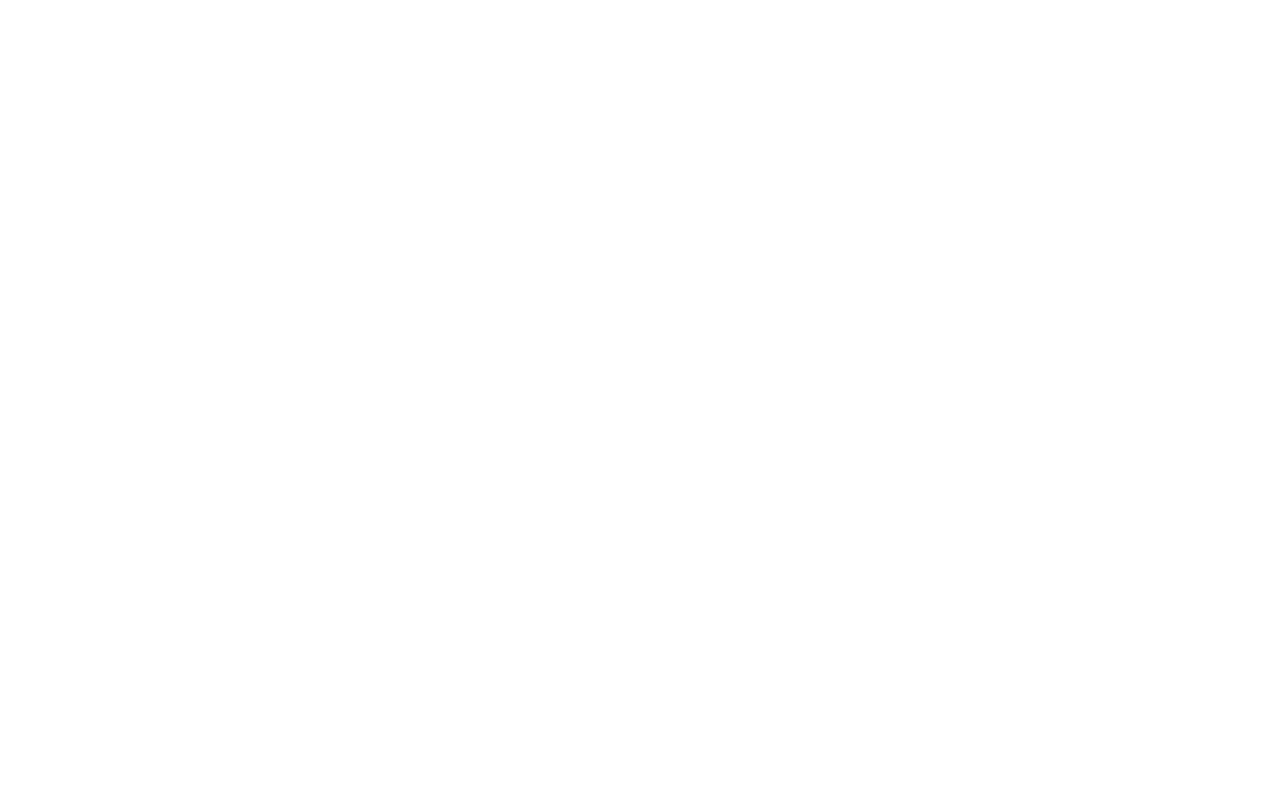
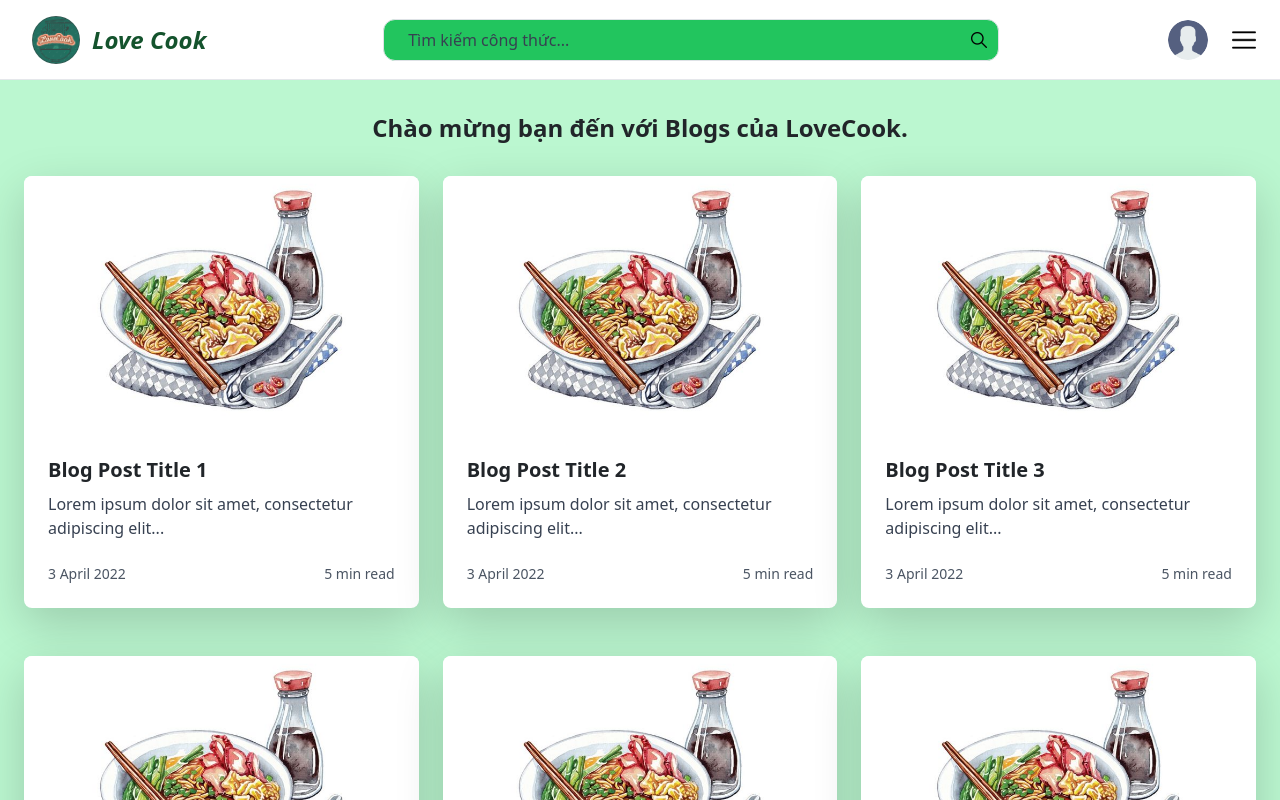
Before and after one commit to phong5824/IntroSE, a React (Vite) app in the folder client/: page /blog in a window 1280 px wide. Before the commit this address had no page. Built offline with nearby package versions, Linux system fonts and the light colour scheme.

Commit message:
Update Profile, Blog, Home, Footer, Recommended

```diff
--- a/client/src/App.jsx
+++ b/client/src/App.jsx
@@ -2,6 +2,7 @@ import "./App.css";
 import "bootstrap/dist/css/bootstrap.min.css";
 import { BrowserRouter, Routes, Route } from "react-router-dom";
 import About_us from "./views/About-us";
+import Blog from "./views/Blog";
 import Login from "./views/Login";
 import Home from "./views/Home";
 import Register from "./views/Register";
@@ -21,6 +22,7 @@ function App() {
           <Route path="/login" element={<Login />} />
           <Route path="/register" element={<Register />} />
           <Route path="/about-us" element={<About_us />} />
+          <Route path="/blog" element={<Blog />} />
           <Route path="/resetPassword" element={<ResetPassword />} />
         </Routes>
       </BrowserRouter>
--- /dev/null
+++ b/client/src/components/modules/BlogPostCard.jsx
@@ -0,0 +1,30 @@
+import PropTypes from 'prop-types'; // Import PropTypes
+
+const BlogPostCard = ({ post }) => {
+    return (
+        <div className="mb-6 bg-white rounded-lg overflow-hidden shadow-lg">
+            <img src={post.imageUrl} alt={post.title} className="w-full h-64 object-cover" />
+            <div className="p-6">
+                <h3 className="text-xl font-semibold mb-2">{post.title}</h3>
+                <p className="text-gray-700 mb-4">{post.excerpt}</p>
+                <div className="flex items-center justify-between text-gray-600 text-sm">
+                    <span>{post.date}</span>
+                    <span>{`${post.readTime} min read`}</span>
+                </div>
+            </div>
+        </div>
+    );
+};
+
+BlogPostCard.propTypes = {
+    post: PropTypes.shape({
+        id: PropTypes.number.isRequired,
+        title: PropTypes.string.isRequired,
+        excerpt: PropTypes.string.isRequired,
+        imageUrl: PropTypes.string.isRequired,
+        date: PropTypes.string.isRequired,
+        readTime: PropTypes.string.isRequired
+    }).isRequired
+};
+
+export default BlogPostCard;
--- a/client/src/components/modules/Menu.jsx
+++ b/client/src/components/modules/Menu.jsx
@@ -25,7 +25,7 @@ const Menu = () => {
                 <div className="page-menu absolute right-0 mt-2 w-40 bg-white border border-gray-300 rounded shadow-lg z-10 transition duration-300">
                     <button onClick={() => navigate('/about-us')} className="block w-full px-4 py-2 text-left hover:bg-gray-100">About Us</button>
                     <button onClick={() => navigate('/tips-and-tricks')} className="block w-full px-4 py-2 text-left hover:bg-gray-100">Tips and Tricks</button>
-                    {/* Thêm các mục khác nếu bạn muốn */}
+                    <button onClick={() => navigate('/blog')} className="block w-full px-4 py-2 text-left hover:bg-gray-100">Blog</button>
                 </div>
             )}
         </div>
--- /dev/null
+++ b/client/src/views/Blog.jsx
@@ -0,0 +1,36 @@
+
+import Navbar from "../components/modules/Navbar";
+import Footer from "../components/modules/Footer";
+import slide_2 from '../assets/slide_2.png';
+import BlogPostCard from '../components/modules/BlogPostCard';
+
+
+const blogPosts = Array.from({ length: 10 }, (_, index) => ({
+    id: index + 1,
+    title: `Blog Post Title ${index + 1}`,
+    excerpt: 'Lorem ipsum dolor sit amet, consectetur adipiscing elit...',
+    imageUrl: slide_2,
+    date: '3 April 2022',
+    readTime: '5'
+}));
+
+const Blog = () => {
+    return (
+        <>
+            <Navbar />
+            <div className="bg-green-200 py-8">
+                <h1 className="text-2xl font-bold mb-8 text-center">Chào mừng bạn đến với Blogs của LoveCook.</h1>
+                <div className="container mx-auto px-4">
+                    <div className="grid grid-cols-1 md:grid-cols-2 lg:grid-cols-3 gap-4">
+                        {blogPosts.map((post) => (
+                            <BlogPostCard key={post.id} post={post} />
+                        ))}
+                    </div>
+                </div>
+            </div>
+            <Footer />
+        </>
+    );
+};
+
+export default Blog;
--- a/client/src/views/Home.jsx
+++ b/client/src/views/Home.jsx
@@ -1,7 +1,7 @@
 
 import HeroSection from "../components/modules/HeroSection";
 import NavBar from "../components/modules/Navbar";
-import Footer from "../components/modules/Footer"
+import Footer from "../components/modules/Footer";
 import RecommendedRecipes from '../components/modules/RecommendedRecipes';
 
 
@@ -24,10 +24,8 @@ const Home = () => {
   return (
     <div className="home-wrapper h-screen overflow-y-auto">
       <NavBar />
-      {/* <ImageSlider images={images} /> */}
       <HeroSection />
       <ButtonGroup />
-      {/* <ImageSlider images={images} /> */}
       <RecommendedRecipes />
       <Footer />
     </div>
```
